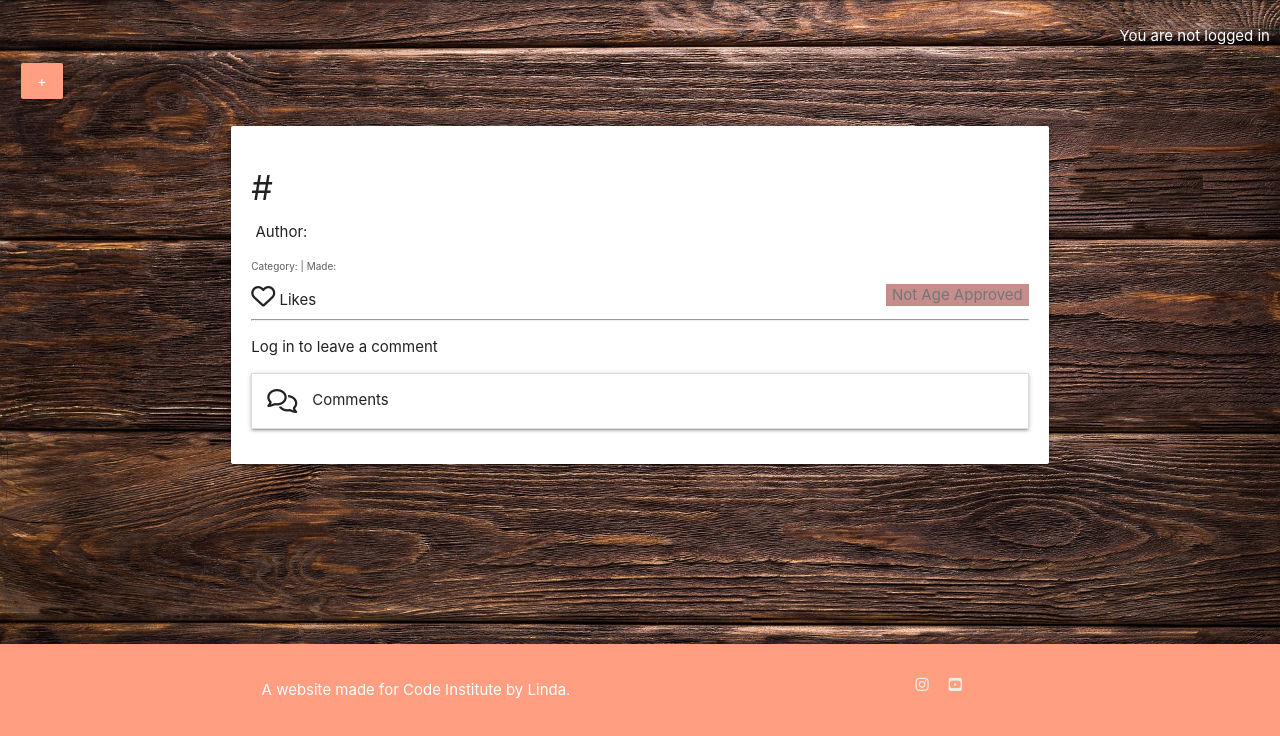
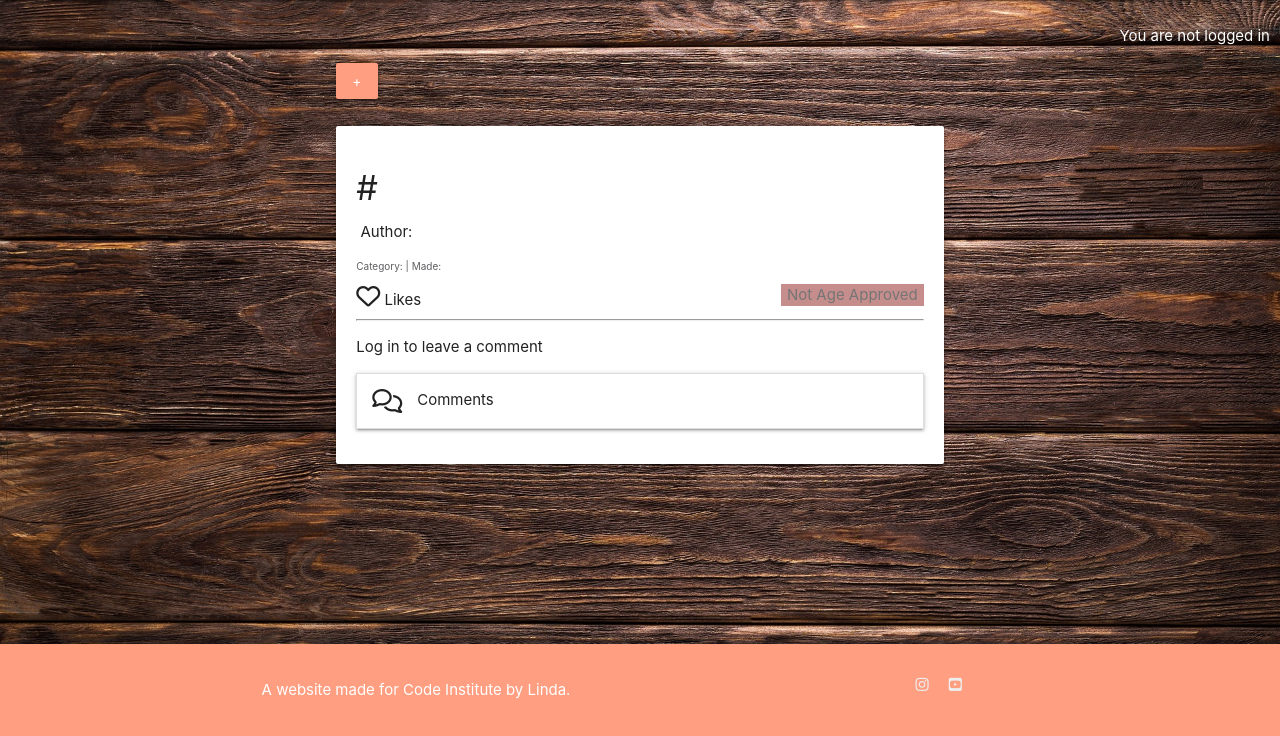
Before and after one commit to LindaAPersson/dadjokes, a Django app: template the_jokes/templates/the_jokes/jokes_detail.html in a window 1280 px wide. Shown: the part 64-800 px from the top of the page. Run offline with Django 3.2, Linux system fonts and the light colour scheme; the template is opened without the code that fills it, so the values that code supplies are empty; some libraries are stand-ins or nearby versions.

Commit message:
<style>[laptop]add styling for laptop size

```diff
--- a/static/css/style.css
+++ b/static/css/style.css
@@ -214,10 +214,19 @@
 .head_category{
     margin-bottom: 10px;
 }
+
+
+
 @media screen and (min-width: 1200px) {
 
     /* creator image */
     .creator_image {
         width: 5vw;
     }
+
+    .rate_box {
+        display: flex;
+        flex-wrap: wrap;
+        flex-direction: column;
+    }
 }
--- a/the_jokes/templates/the_jokes/category.html
+++ b/the_jokes/templates/the_jokes/category.html
@@ -6,14 +6,14 @@
 <body id="bg-img-pages" class="responsive-img">
     <!-- add jokes button -->
     <div class="row">
-        <div class="col s2 m7">
+        <div class="col s2 m7 l6 offset-l3">
             <a class="btn tooltipped deep-orange accent-1" data-position="right" data-tooltip="Add your own joke!"
                 href="{% url 'add_jokes' %}">+</a>
         </div>
     </div>
 
     <div class="row">
-        <div class="col s12 m8 offset-m2">
+        <div class="col s12 m8 offset-m2 l6 offset-l3">
             <div class="card">
                 <div class="filter_box">
                     <p>Filter by:</p>
--- a/the_jokes/templates/the_jokes/jokes_detail.html
+++ b/the_jokes/templates/the_jokes/jokes_detail.html
@@ -6,13 +6,13 @@
 <body id="bg-img-pages" class="responsive-img">
   <!-- add jokes button -->
   <div class="row">
-    <div class="col s2 m7">
+    <div class="col s2 m7 l6 offset-l3">
       <a class="btn tooltipped deep-orange accent-1" data-position="right" data-tooltip="Add your own joke!" href="{% url 'add_jokes' %}">+</a>
     </div>
   </div>
 
   <div class="row">
-    <div class="col s12 m8 offset-m2">
+    <div class="col s12 m8 offset-m2 l6 offset-l3">
       <div class="card">
 
         <h4># {{joke.title}}</h4>
```
Also changed, not shown: the_jokes/templates/the_jokes/the_jokes.html (+9 -7 lines).
